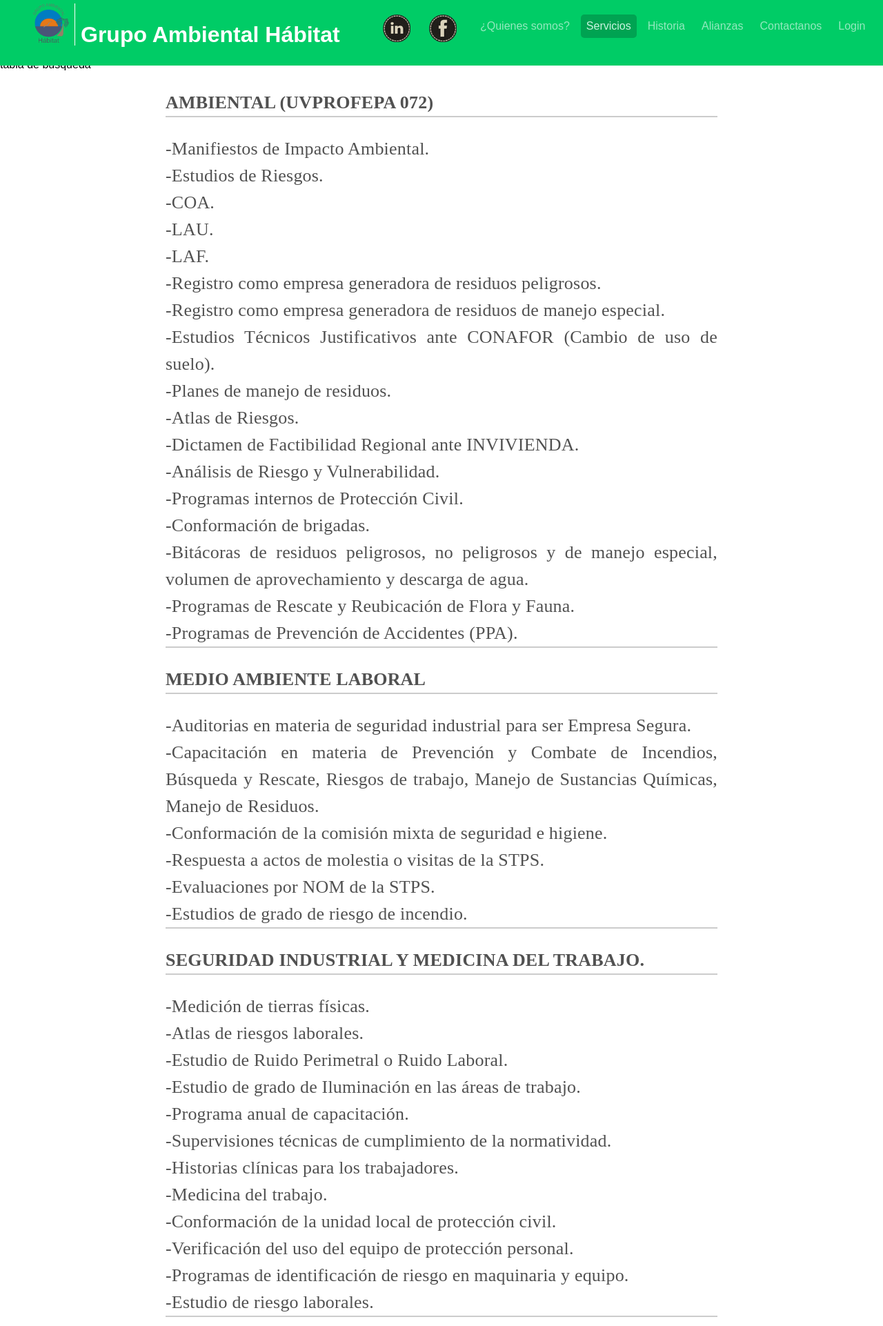
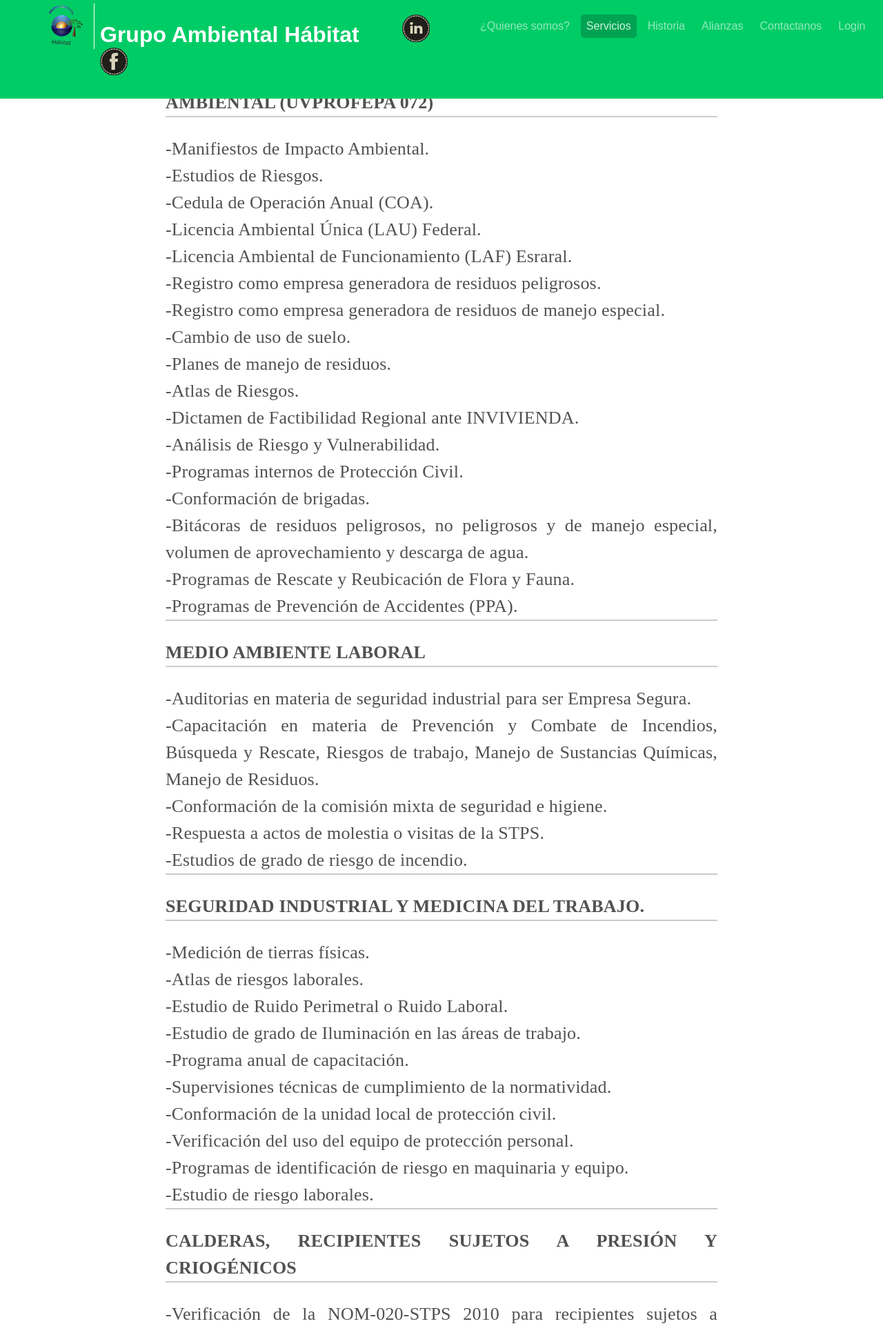
Before and after one commit to Yosihio/gruphabit, a PHP site: page /servicios.php in a window 1280 px wide. Shown: the top 1922 px of the page at 69% size. Run offline with PHP 8.4, Linux system fonts and the light colour scheme; some libraries are stand-ins or nearby versions.

Commit message:
Cambios 02

```diff
--- a/css/estilos.css
+++ b/css/estilos.css
@@ -118,7 +118,7 @@ header #logo img
 	-ms-transform: rotate(90deg);*/
 	/*-webkit-transition:.5s;*/
 	transition:.5s;
-	width: 52px;
+	width: 80px;
 }
 header #logo img:hover{
 	/*-webkit-transform: rotate(360deg);*/
--- a/servicios.php
+++ b/servicios.php
@@ -18,7 +18,7 @@
 		<div id="div_logo">
 			<figure id="logo">
 				<a href="index.php">
-				<img src="img/habitat.png" />
+				<img src="img/congaviota.png" />
 				</a>
 			</figure>
 			<h1>
@@ -58,12 +58,12 @@
 					<p>
 						-Manifiestos de Impacto Ambiental.<br>
 						-Estudios de Riesgos.<br>
-						-COA.<br>
-						-LAU.<br>
-						-LAF.<br>
+						-Cedula de Operación Anual (COA).<br>
+						-Licencia Ambiental Única (LAU) Federal.<br>
+						-Licencia Ambiental de Funcionamiento (LAF) Esraral.<br>
 						-Registro como empresa generadora de residuos peligrosos.<br>
 						-Registro como empresa generadora de residuos de manejo especial.<br>
-						-Estudios Técnicos Justificativos ante CONAFOR (Cambio de uso de suelo).<br>
+						-Cambio de uso de suelo.<br>
 						-Planes de manejo de residuos.<br>
 						-Atlas de Riesgos.<br>
 						-Dictamen de Factibilidad Regional ante INVIVIENDA.<br>
@@ -88,7 +88,6 @@
 						-Capacitación en materia de Prevención y Combate de Incendios, Búsqueda y Rescate, Riesgos de trabajo, Manejo de Sustancias Químicas, Manejo de Residuos.<br>
 						-Conformación de la comisión mixta de seguridad e higiene.<br>
 						-Respuesta a actos de molestia o visitas de la STPS.<br>
-						-Evaluaciones por NOM de la STPS.<br>
 						-Estudios de grado de riesgo de incendio.
 					</p>
 				</div>
@@ -107,8 +106,6 @@
 						-Estudio de grado de Iluminación en las áreas de trabajo.<br>
 						-Programa anual de capacitación.<br>
 						-Supervisiones técnicas de cumplimiento de la normatividad.<br>
-						-Historias clínicas para los trabajadores.<br>
-						-Medicina del trabajo.<br>
 						-Conformación de la unidad local de protección civil.<br>
 						-Verificación del uso del equipo de protección personal.<br>
 						-Programas de identificación de riesgo en maquinaria y equipo.<br>
@@ -159,7 +156,7 @@
 				<div class="post-contenido">
 					<p id="tras"><strong>EQUIPO DE PROTECCIÓN PERSONAL E INDUSTRIAL</strong></p>
 					<p>
-						s
+
 					</p>
 				</div>
 			</div>
```
Also changed, not shown: index.php (+0 -9 lines).
